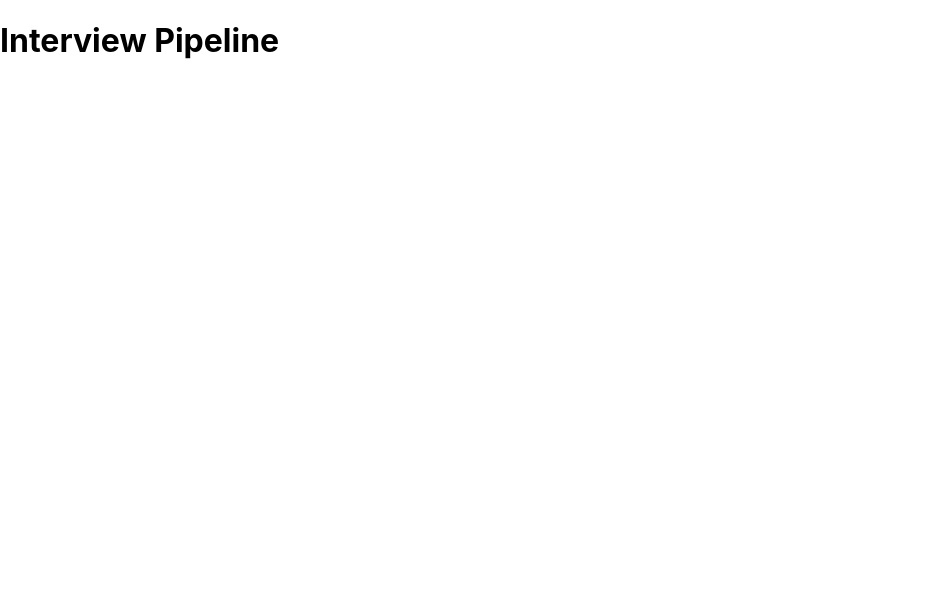
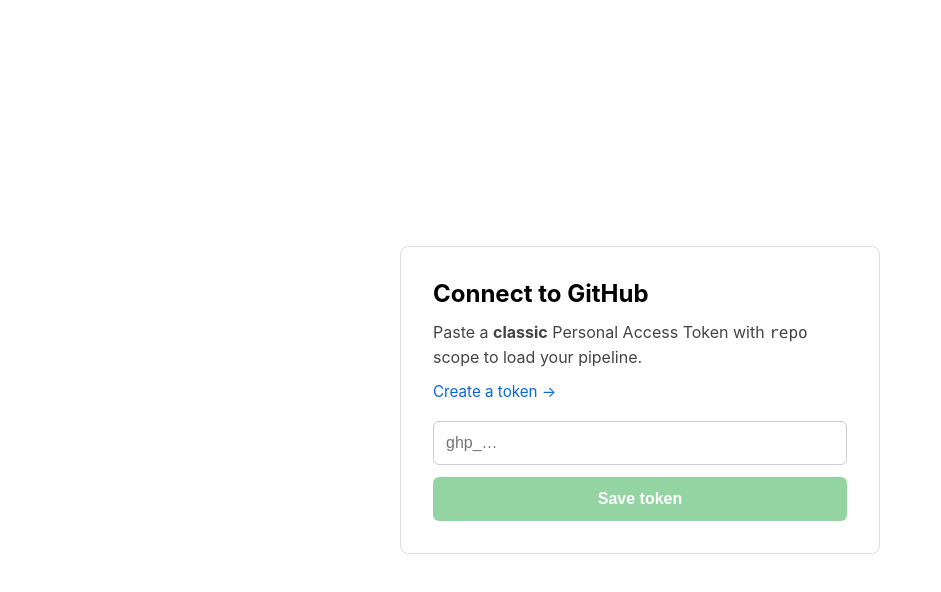
Before and after one commit to asainikhil99/interview-pipeline-v2, a React (Create React App) app: page / in a window 1280 px wide. Shown: the top 592 px of the page, without its empty margins (0-941 px from the left). Built offline with nearby package versions, Linux system fonts and the light colour scheme; the HTML template or start-up script is replaced by a standard one.

Commit message:
Add TokenGate with GitHub PAT validation

```diff
--- a/src/App.jsx
+++ b/src/App.jsx
@@ -1,5 +1,30 @@
+import { useState } from 'react';
+import { TOKEN_KEY } from './api/github';
+import TokenGate from './components/TokenGate';
+
 function App() {
-  return <h1>Interview Pipeline</h1>;
+  const [token, setToken] = useState(() => localStorage.getItem(TOKEN_KEY));
+
+  if (!token) {
+    return <TokenGate onTokenSaved={setToken} />;
+  }
+
+  return (
+    <div>
+      <header style={{ display: 'flex', alignItems: 'center', gap: '1rem', padding: '1rem' }}>
+        <h1 style={{ margin: 0, flex: 1 }}>Pipeline loaded</h1>
+        <button
+          onClick={() => {
+            localStorage.removeItem(TOKEN_KEY);
+            setToken(null);
+          }}
+          style={{ minHeight: '44px', padding: '0 1rem', fontSize: '1rem', cursor: 'pointer' }}
+        >
+          Sign out
+        </button>
+      </header>
+    </div>
+  );
 }
 
 export default App;
--- /dev/null
+++ b/src/api/github.js
@@ -0,0 +1,18 @@
+export const TOKEN_KEY = 'github_pat';
+
+export async function getCurrentUser(token) {
+  const res = await fetch('https://api.github.com/user', {
+    headers: { Authorization: `token ${token}` },
+  });
+  if (!res.ok) throw new Error(`GitHub API ${res.status}`);
+  return res.json();
+}
+
+export async function validateToken(token) {
+  try {
+    const user = await getCurrentUser(token);
+    return { valid: true, user };
+  } catch (err) {
+    return { valid: false, error: err.message };
+  }
+}
--- /dev/null
+++ b/src/components/TokenGate.css
@@ -0,0 +1,87 @@
+.token-gate {
+  min-height: 100vh;
+  display: flex;
+  align-items: center;
+  justify-content: center;
+  padding: 1rem;
+  box-sizing: border-box;
+}
+
+.token-gate__card {
+  width: 100%;
+  max-width: 480px;
+  padding: 2rem;
+  border: 1px solid #ddd;
+  border-radius: 8px;
+  background: #fff;
+  box-sizing: border-box;
+}
+
+.token-gate__card h2 {
+  margin: 0 0 0.75rem;
+  font-size: 1.5rem;
+}
+
+.token-gate__card p {
+  margin: 0 0 0.75rem;
+  font-size: 1rem;
+  line-height: 1.5;
+  color: #444;
+}
+
+.token-gate__link {
+  display: inline-block;
+  margin-bottom: 1.25rem;
+  color: #0969da;
+  font-size: 0.95rem;
+  text-decoration: none;
+}
+
+.token-gate__link:hover {
+  text-decoration: underline;
+}
+
+.token-gate__form {
+  display: flex;
+  flex-direction: column;
+  gap: 0.75rem;
+}
+
+.token-gate__form input[type='password'] {
+  width: 100%;
+  min-height: 44px;
+  padding: 0 0.75rem;
+  font-size: 1rem;
+  border: 1px solid #ccc;
+  border-radius: 6px;
+  box-sizing: border-box;
+}
+
+.token-gate__form input[type='password']:disabled {
+  background: #f5f5f5;
+}
+
+.token-gate__form button {
+  width: 100%;
+  min-height: 44px;
+  padding: 0 1rem;
+  font-size: 1rem;
+  font-weight: 600;
+  background: #1a7f37;
+  color: #fff;
+  border: none;
+  border-radius: 6px;
+  cursor: pointer;
+  box-sizing: border-box;
+}
+
+.token-gate__form button:disabled {
+  background: #94d3a2;
+  cursor: not-allowed;
+}
+
+.token-gate__error {
+  margin: 0;
+  font-size: 0.9rem;
+  color: #cf222e;
+}
--- /dev/null
+++ b/src/components/TokenGate.jsx
@@ -0,0 +1,62 @@
+import { useState } from 'react';
+import { TOKEN_KEY, validateToken } from '../api/github';
+import './TokenGate.css';
+
+export default function TokenGate({ onTokenSaved }) {
+  const [token, setToken] = useState('');
+  const [loading, setLoading] = useState(false);
+  const [error, setError] = useState('');
+
+  async function handleSubmit(e) {
+    e.preventDefault();
+    setError('');
+    setLoading(true);
+    const result = await validateToken(token.trim());
+    setLoading(false);
+    if (result.valid) {
+      localStorage.setItem(TOKEN_KEY, token.trim());
+      onTokenSaved(token.trim());
+    } else {
+      setError('Token invalid or unauthorized. Check that it is a classic PAT with repo scope.');
+    }
+  }
+
+  return (
+    <div className="token-gate">
+      <div className="token-gate__card">
+        <h2>Connect to GitHub</h2>
+        <p>
+          Paste a <strong>classic</strong> Personal Access Token with{' '}
+          <code>repo</code> scope to load your pipeline.
+        </p>
+        <a
+          href="https://github.com/settings/tokens"
+          target="_blank"
+          rel="noopener noreferrer"
+          className="token-gate__link"
+        >
+          Create a token →
+        </a>
+        <form onSubmit={handleSubmit} className="token-gate__form">
+          <input
+            type="password"
+            value={token}
+            onChange={(e) => setToken(e.target.value)}
+            placeholder="ghp_…"
+            disabled={loading}
+            required
+            aria-label="GitHub Personal Access Token"
+          />
+          {error && (
+            <p className="token-gate__error" aria-live="polite">
+              {error}
+            </p>
+          )}
+          <button type="submit" disabled={loading || !token.trim()}>
+            {loading ? 'Validating…' : 'Save token'}
+          </button>
+        </form>
+      </div>
+    </div>
+  );
+}
```
